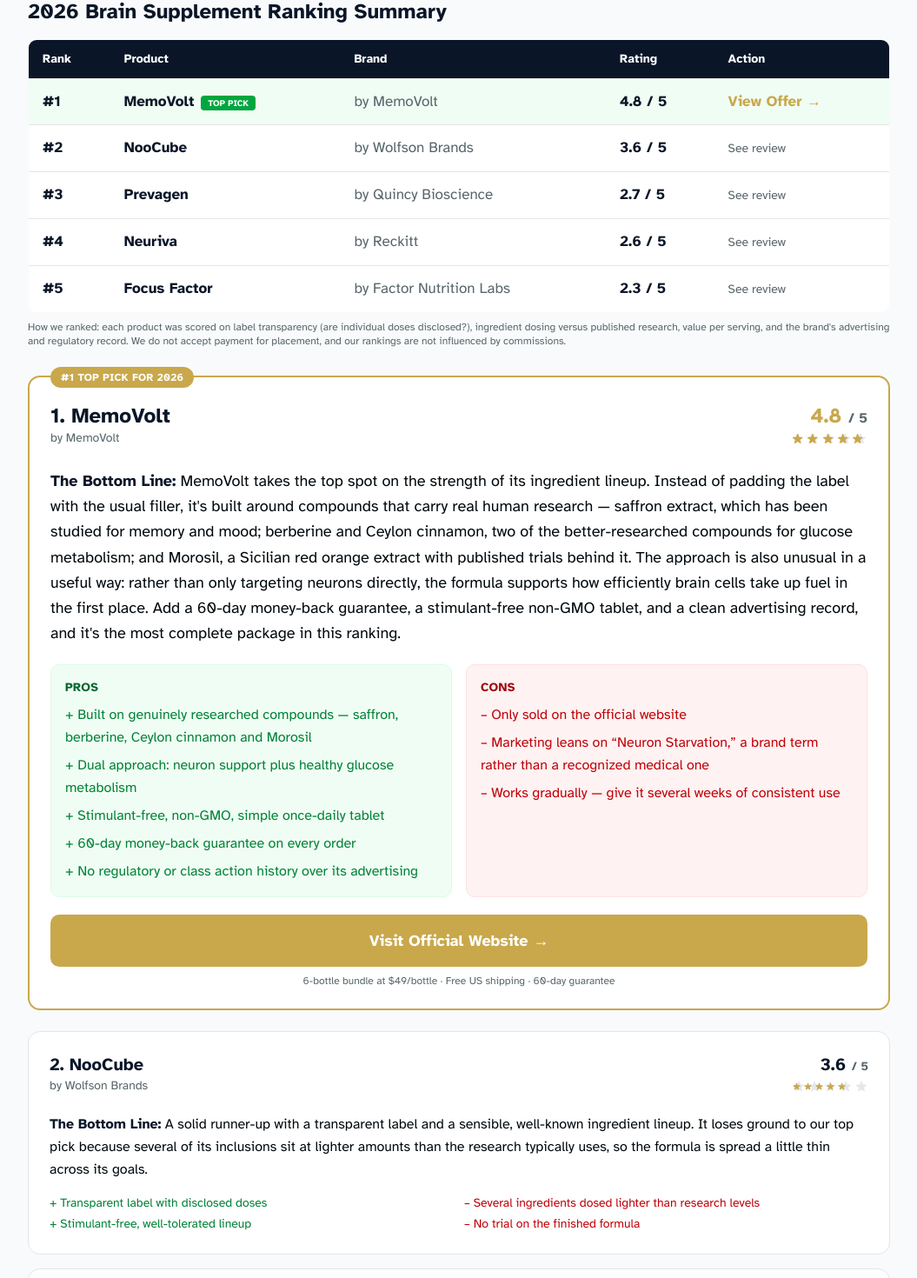
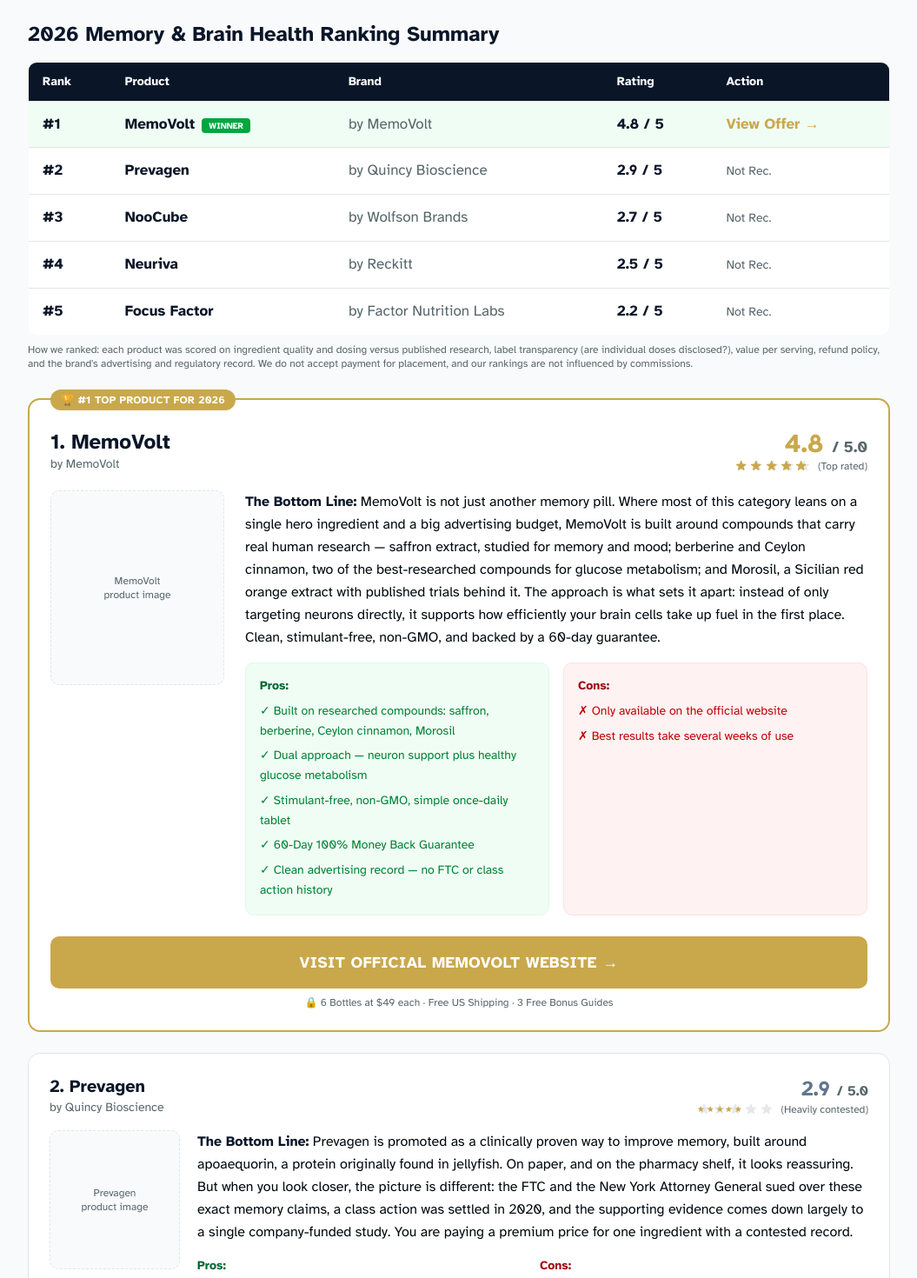
Before and after one commit to thetruthreview/thetruthreview, a Next.js app: page /best-brain-supplement in a window 1280 px wide. Shown: the part 1245-2715 px from the top of the page at 87% size, without its empty margins (112-1167 px from the left). Built offline with nearby package versions, Linux system fonts and the light colour scheme.

Commit message:
feat: anchor-product presell structure with product images and Not Rec. table

```diff
--- a/src/components/ranking-page.tsx
+++ b/src/components/ranking-page.tsx
@@ -6,6 +6,9 @@ export interface RankedProduct {
   brand: string;
   score: number;
   winner?: boolean;
+  anchor?: boolean;
+  image?: string;
+  ratingNote?: string;
   bottomLine: string;
   pros: string[];
   cons: string[];
@@ -63,14 +66,33 @@ function Stars({ score }: { score: number }) {
   );
 }
 
+function ProductImage({ p, size }: { p: RankedProduct; size: "lg" | "sm" }) {
+  const box = size === "lg" ? "h-56" : "h-40";
+  if (p.image) {
+    return (
+      // eslint-disable-next-line @next/next/no-img-element
+      <img src={p.image} alt={p.name} className={`${box} w-full object-contain`} />
+    );
+  }
+  return (
+    <div
+      className={`${box} w-full rounded-lg border border-dashed bg-slate-50 flex items-center justify-center text-center text-xs text-muted-foreground px-2`}
+    >
+      {p.name}
+      <br />
+      product image
+    </div>
+  );
+}
+
 function WinnerCard({ p }: { p: RankedProduct }) {
   return (
-    <div className="relative border-2 border-[var(--brand-gold)] rounded-xl bg-white mb-6 mt-6">
+    <div className="relative border-2 border-[var(--brand-gold)] rounded-xl bg-white mb-6 mt-8">
       <span className="absolute -top-3 left-6 bg-[var(--brand-gold)] text-white text-xs font-bold uppercase tracking-wide px-3 py-1 rounded-full">
-        #1 Top Pick for 2026
+        🏆 #1 Top Product for 2026
       </span>
-      <div className="p-6 pt-7">
-        <div className="flex flex-col sm:flex-row sm:items-start sm:justify-between gap-2 mb-4">
+      <div className="p-6 pt-8">
+        <div className="flex flex-col sm:flex-row sm:items-start sm:justify-between gap-2 mb-5">
           <div>
             <h3 className="text-2xl font-black text-[var(--brand-navy)]" style={serif}>
               {p.rank}. {p.name}
@@ -78,33 +100,44 @@ function WinnerCard({ p }: { p: RankedProduct }) {
             <p className="text-sm text-muted-foreground">{p.brand}</p>
           </div>
           <div className="sm:text-right">
-            <div className="text-2xl font-black text-[var(--brand-gold)]" style={serif}>
-              {p.score.toFixed(1)} <span className="text-base text-muted-foreground">/ 5</span>
+            <div className="text-3xl font-black text-[var(--brand-gold)]" style={serif}>
+              {p.score.toFixed(1)} <span className="text-lg text-muted-foreground">/ 5.0</span>
             </div>
+            <div className="flex sm:justify-end items-center gap-2">
               <Stars score={p.score} />
+              {p.ratingNote && (
+                <span className="text-xs text-muted-foreground">({p.ratingNote})</span>
+              )}
+            </div>
           </div>
         </div>
 
-        <p className="text-lg leading-relaxed mb-5">
+        <div className="grid grid-cols-1 sm:grid-cols-[200px_1fr] gap-6">
+          <ProductImage p={p} size="lg" />
+
+          <div>
+            <p className="text-base leading-relaxed mb-4">
               <strong className="text-[var(--brand-navy)]">The Bottom Line:</strong> {p.bottomLine}
             </p>
 
-        <div className="grid grid-cols-1 sm:grid-cols-2 gap-4 mb-5">
+            <div className="grid grid-cols-1 sm:grid-cols-2 gap-4">
               <div className="bg-green-50 border border-green-100 rounded-lg p-4">
-            <h4 className="font-bold text-green-800 mb-2 text-sm uppercase tracking-wide">Pros</h4>
+                <h4 className="font-bold text-green-800 mb-2 text-sm">Pros:</h4>
                 <ul className="space-y-1.5">
                   {p.pros.map((x, i) => (
-                <li key={i} className="text-base text-green-700 leading-relaxed">+ {x}</li>
+                    <li key={i} className="text-sm text-green-700 leading-relaxed">✓ {x}</li>
                   ))}
                 </ul>
               </div>
               <div className="bg-red-50 border border-red-100 rounded-lg p-4">
-            <h4 className="font-bold text-red-800 mb-2 text-sm uppercase tracking-wide">Cons</h4>
+                <h4 className="font-bold text-red-800 mb-2 text-sm">Cons:</h4>
                 <ul className="space-y-1.5">
                   {p.cons.map((x, i) => (
-                <li key={i} className="text-base text-red-700 leading-relaxed">– {x}</li>
+                    <li key={i} className="text-sm text-red-700 leading-relaxed">✗ {x}</li>
                   ))}
                 </ul>
+              </div>
+            </div>
           </div>
         </div>
 
@@ -112,9 +145,9 @@ function WinnerCard({ p }: { p: RankedProduct }) {
           href={p.link ?? "#"}
           target="_blank"
           rel="nofollow noopener noreferrer sponsored"
-          className="block w-full text-center bg-[var(--brand-gold)] text-white font-bold text-lg px-6 py-4 rounded-lg hover:bg-[var(--brand-gold-light)] transition-colors"
+          className="block w-full text-center bg-[var(--brand-gold)] text-white font-bold text-lg uppercase tracking-wide px-6 py-4 rounded-lg hover:bg-[var(--brand-gold-light)] transition-colors mt-6"
         >
-          {p.ctaLabel ?? "Visit Official Website"} →
+          Visit Official {p.name} Website →
         </a>
         {p.ctaNote && (
           <p className="text-center text-xs text-muted-foreground mt-2">{p.ctaNote}</p>
@@ -127,7 +160,7 @@ function WinnerCard({ p }: { p: RankedProduct }) {
 function RunnerUpCard({ p }: { p: RankedProduct }) {
   return (
     <div className="border rounded-xl bg-white p-6 mb-4">
-      <div className="flex flex-col sm:flex-row sm:items-start sm:justify-between gap-2 mb-3">
+      <div className="flex flex-col sm:flex-row sm:items-start sm:justify-between gap-2 mb-4">
         <div>
           <h3 className="text-xl font-bold text-[var(--brand-navy)]" style={serif}>
             {p.rank}. {p.name}
@@ -135,28 +168,43 @@ function RunnerUpCard({ p }: { p: RankedProduct }) {
           <p className="text-sm text-muted-foreground">{p.brand}</p>
         </div>
         <div className="sm:text-right">
-          <div className="text-xl font-bold text-[var(--brand-navy)]" style={serif}>
-            {p.score.toFixed(1)} <span className="text-sm text-muted-foreground">/ 5</span>
+          <div className="text-2xl font-bold text-slate-500" style={serif}>
+            {p.score.toFixed(1)} <span className="text-base text-muted-foreground">/ 5.0</span>
           </div>
+          <div className="flex sm:justify-end items-center gap-2">
             <Stars score={p.score} />
+            {p.ratingNote && (
+              <span className="text-xs text-muted-foreground">({p.ratingNote})</span>
+            )}
+          </div>
         </div>
       </div>
 
+      <div className="grid grid-cols-1 sm:grid-cols-[150px_1fr] gap-5">
+        <ProductImage p={p} size="sm" />
+        <div>
           <p className="text-base leading-relaxed mb-4">
             <strong className="text-[var(--brand-navy)]">The Bottom Line:</strong> {p.bottomLine}
           </p>
-
-      <div className="grid grid-cols-1 sm:grid-cols-2 gap-3">
+          <div className="grid grid-cols-1 sm:grid-cols-2 gap-4">
+            <div>
+              <h4 className="font-bold text-green-800 mb-1 text-sm">Pros:</h4>
               <ul className="space-y-1">
                 {p.pros.map((x, i) => (
-            <li key={i} className="text-sm text-green-700">+ {x}</li>
+                  <li key={i} className="text-sm text-green-700">✓ {x}</li>
                 ))}
               </ul>
+            </div>
+            <div>
+              <h4 className="font-bold text-red-800 mb-1 text-sm">Cons:</h4>
               <ul className="space-y-1">
                 {p.cons.map((x, i) => (
-            <li key={i} className="text-sm text-red-700">– {x}</li>
+                  <li key={i} className="text-sm text-red-700">✗ {x}</li>
                 ))}
               </ul>
+            </div>
+          </div>
+        </div>
       </div>
     </div>
   );
@@ -226,7 +274,7 @@ export function RankingPage({ data }: { data: RankingData }) {
                     <span className="font-bold text-[var(--brand-navy)]">{p.name}</span>
                     {p.winner && (
                       <span className="ml-2 bg-green-600 text-white text-[10px] font-bold uppercase px-2 py-0.5 rounded">
-                        Top Pick
+                        Winner
                       </span>
                     )}
                   </td>
@@ -245,7 +293,7 @@ export function RankingPage({ data }: { data: RankingData }) {
                         View Offer →
                       </a>
                     ) : (
-                      <span className="text-muted-foreground text-sm">See review</span>
+                      <span className="text-muted-foreground text-sm">Not Rec.</span>
                     )}
                   </td>
                 </tr>
@@ -256,7 +304,10 @@ export function RankingPage({ data }: { data: RankingData }) {
         <p className="text-xs text-muted-foreground mb-8">{data.methodologyNote}</p>
 
         {winner && <WinnerCard p={winner} />}
-        {rest.map((p) => (
+        {rest
+          .slice()
+          .sort((a, b) => a.rank - b.rank)
+          .map((p) => (
             <RunnerUpCard key={p.rank} p={p} />
           ))}
 
--- a/src/lib/best-brain.ts
+++ b/src/lib/best-brain.ts
@@ -3,26 +3,26 @@ import type { RankingData } from "@/components/ranking-page";
 export const bestBrain: RankingData = {
   eyebrow: "Independent Supplement Investigations · Special Report · Updated for 2026",
   badge: "Evidence Review",
-  title: "Best Brain Supplements (2026): Which Ones Actually Hold Up?",
+  title: "Prevagen Review (2026): Is It Worth the Hype or Should You Avoid It?",
   subtitle:
-    "An independent comparison of the most popular memory and focus supplements on the market — ranked after reading every Supplement Facts panel, checking doses against the published research, and reviewing the regulatory record behind each brand.",
+    "An independent comparison of the Top 5 memory and brain supplements on the market today — revealed after analyzing ingredient dosing, published research, and each brand's advertising record.",
   author: "The Truth Review Editorial Team",
   updated: "Updated November 2026",
-  readTime: "7 min read",
+  readTime: "6 min read",
 
-  presellTitle: "Thinking About Buying a Brain Supplement? Read This First",
+  presellTitle: "Thinking About Trying Prevagen? Read This First",
   presell: [
-    "You walk into a room and forget why. A name you've known for years sits just out of reach. You lose the thread of a sentence halfway through saying it. It's unsettling, and it tends to happen more often as the years go by.",
-    "If that sounds familiar, you're far from alone — and it's exactly why memory supplements have become a multi-billion-dollar category, with new names appearing every month promising sharper recall and clearer thinking.",
-    "**Here's the part most of those ads leave out:** some of the biggest, most advertised names in this category have been taken to task by regulators and the courts over the very claims that made them famous.",
-    "The makers of **Prevagen** were sued by the Federal Trade Commission and the New York Attorney General in 2017 over claims that it improves memory, and a separate class action over those claims was settled in 2020.",
-    "**Neuriva** settled a class action in which its maker agreed to stop saying “clinically proven” on its labeling and marketing, replacing it with the far weaker “clinically tested.”",
-    "Beyond the household names, the deeper problem is the labels themselves. A large share of brain formulas bury their amounts inside a “proprietary blend,” so you have no way of knowing whether you're getting a researched dose or a sprinkle.",
-    "So we took a different approach. Instead of repeating marketing copy, we pulled the Supplement Facts panel for the most popular formulas, compared each ingredient against the doses used in published research, weighed cost per serving, and factored in each brand's regulatory history.",
+    "You walk into a room and forget why you went in. A name you've known for years sits just out of reach. You lose the thread of a sentence halfway through saying it.",
+    "You're not alone — millions of adults over 50 notice the same thing, and most are quietly worried about where it leads.",
+    "**Here's the uncomfortable truth:** it rarely stays the same on its own. Without the right support, it tends to creep up year after year.",
+    "That's where memory supplements come in. And the most searched name of them all is **Prevagen**. It's on the shelf of nearly every pharmacy in America, marketed around a protein originally found in jellyfish, and backed by one of the biggest advertising budgets in the category. On paper, it looks convincing.",
+    "**But when you look beyond the polished branding, the reality is very different.** In 2017 the Federal Trade Commission and the New York Attorney General sued its maker over the claim that it improves memory. A separate class action over those same claims was settled in 2020. The company's evidence rests heavily on a single study it funded itself.",
+    "And Prevagen isn't the only case. The memory supplement aisle is flooded with bold claims and formulas that quietly hide their doses inside “proprietary blends,” so you have no way of knowing whether you're getting a researched amount or a sprinkle.",
+    "That's exactly why we dug deeper. We pulled the Supplement Facts panel for the most heavily advertised memory formulas, compared every ingredient against the doses used in published research, checked cost per serving, and reviewed each brand's regulatory and litigation record.",
     "Here's how they ranked.",
   ],
 
-  tableTitle: "2026 Brain Supplement Ranking Summary",
+  tableTitle: "2026 Memory & Brain Health Ranking Summary",
 
   products: [
     {
@@ -31,86 +31,77 @@ export const bestBrain: RankingData = {
       brand: "by MemoVolt",
       score: 4.8,
       winner: true,
+      ratingNote: "Top rated",
       bottomLine:
-        "MemoVolt takes the top spot on the strength of its ingredient lineup. Instead of padding the label with the usual filler, it's built around compounds that carry real human research — saffron extract, which has been studied for memory and mood; berberine and Ceylon cinnamon, two of the better-researched compounds for glucose metabolism; and Morosil, a Sicilian red orange extract with published trials behind it. The approach is also unusual in a useful way: rather than only targeting neurons directly, the formula supports how efficiently brain cells take up fuel in the first place. Add a 60-day money-back guarantee, a stimulant-free non-GMO tablet, and a clean advertising record, and it's the most complete package in this ranking.",
+        "MemoVolt is not just another memory pill. Where most of this category leans on a single hero ingredient and a big advertising budget, MemoVolt is built around compounds that carry real human research — saffron extract, studied for memory and mood; berberine and Ceylon cinnamon, two of the best-researched compounds for glucose metabolism; and Morosil, a Sicilian red orange extract with published trials behind it. The approach is what sets it apart: instead of only targeting neurons directly, it supports how efficiently your brain cells take up fuel in the first place. Clean, stimulant-free, non-GMO, and backed by a 60-day guarantee.",
       pros: [
-        "Built on genuinely researched compounds — saffron, berberine, Ceylon cinnamon and Morosil",
-        "Dual approach: neuron support plus healthy glucose metabolism",
+        "Built on researched compounds: saffron, berberine, Ceylon cinnamon, Morosil",
+        "Dual approach — neuron support plus healthy glucose metabolism",
         "Stimulant-free, non-GMO, simple once-daily tablet",
-        "60-day money-back guarantee on every order",
-        "No regulatory or class action history over its advertising",
+        "60-Day 100% Money Back Guarantee",
+        "Clean advertising record — no FTC or class action history",
       ],
-      cons: [
-        "Only sold on the official website",
-        "Marketing leans on “Neuron Starvation,” a brand term rather than a recognized medical one",
-        "Works gradually — give it several weeks of consistent use",
-      ],
-      ctaLabel: "Visit Official Website",
-      ctaNote: "6-bottle bundle at $49/bottle · Free US shipping · 60-day guarantee",
+      cons: ["Only available on the official website", "Best results take several weeks of use"],
+      ctaNote: "🔒 6 Bottles at $49 each · Free US Shipping · 3 Free Bonus Guides",
       link: "https://trymemovolt.com/welcome",
     },
     {
       rank: 2,
-      name: "NooCube",
-      brand: "by Wolfson Brands",
-      score: 3.6,
+      name: "Prevagen",
+      brand: "by Quincy Bioscience",
+      score: 2.9,
+      anchor: true,
+      ratingNote: "Heavily contested",
       bottomLine:
-        "A solid runner-up with a transparent label and a sensible, well-known ingredient lineup. It loses ground to our top pick because several of its inclusions sit at lighter amounts than the research typically uses, so the formula is spread a little thin across its goals.",
-      pros: ["Transparent label with disclosed doses", "Stimulant-free, well-tolerated lineup"],
-      cons: ["Several ingredients dosed lighter than research levels", "No trial on the finished formula"],
-      ctaLabel: "Check Price",
-      link: "#",
+        "Prevagen is promoted as a clinically proven way to improve memory, built around apoaequorin, a protein originally found in jellyfish. On paper, and on the pharmacy shelf, it looks reassuring. But when you look closer, the picture is different: the FTC and the New York Attorney General sued over these exact memory claims, a class action was settled in 2020, and the supporting evidence comes down largely to a single company-funded study. You are paying a premium price for one ingredient with a contested record.",
+      pros: ["Widely available in pharmacies", "Simple one-capsule daily routine"],
+      cons: [
+        "Sued by the FTC and New York Attorney General over its memory claims",
+        "Class action over the same claims settled in 2020",
+        "Evidence rests largely on a single company-funded study",
+        "Expensive for a single-ingredient formula",
+      ],
     },
     {
       rank: 3,
-      name: "Prevagen",
-      brand: "by Quincy Bioscience",
+      name: "NooCube",
+      brand: "by Wolfson Brands",
       score: 2.7,
       bottomLine:
-        "Easily the most advertised name in the category, and the most legally contested. The FTC and the New York Attorney General sued over its memory claims in 2017, and a class action over the same claims settled in 2020. The formula itself rests largely on a single proprietary protein, with a much thinner evidence base than the advertising suggests.",
-      pros: ["Widely available in pharmacies and retail", "Simple one-capsule routine"],
-      cons: [
-        "FTC and New York Attorney General sued over its memory advertising claims",
-        "Class action over the same claims settled in 2020",
-        "Evidence base rests heavily on a single company-funded study",
-      ],
-      ctaLabel: "Check Price",
-      link: "#",
+        "A more transparent option than most, with disclosed doses and a recognizable ingredient lineup. The problem is spread: it tries to cover focus, memory and mood at once, and several ingredients land at amounts lighter than the research typically uses, so no single benefit gets a full push.",
+      pros: ["Transparent label with disclosed doses", "Stimulant-free formula"],
+      cons: ["Several ingredients dosed below research levels", "Formula spread thin across many goals"],
     },
     {
       rank: 4,
       name: "Neuriva",
       brand: "by Reckitt",
-      score: 2.6,
+      score: 2.5,
       bottomLine:
-        "A mainstream, easy-to-find option, but its marketing has already been reined in once. In a class action settlement, its maker agreed to drop “clinically proven” from labeling and marketing in favor of “clinically tested” — a meaningful difference, and a useful reminder of how loosely that language gets used in this aisle.",
-      pros: ["Easy to find in retail", "Affordable per serving"],
+        "Easy to find and inexpensive, but its marketing has already been reined in once. In a class action settlement, its maker agreed to drop “clinically proven” from its labeling and marketing in favor of “clinically tested” — a meaningful downgrade, and a useful lesson in how loosely that word gets used in this aisle.",
+      pros: ["Affordable per serving", "Easy to find in retail"],
       cons: [
-        "Class action settlement required dropping “clinically proven” for “clinically tested”",
-        "Short ingredient list carrying very broad claims",
+        "Settlement required replacing “clinically proven” with “clinically tested”",
+        "Very short ingredient list carrying very broad claims",
       ],
-      ctaLabel: "Check Price",
-      link: "#",
     },
     {
       rank: 5,
       name: "Focus Factor",
       brand: "by Factor Nutrition Labs",
-      score: 2.3,
+      score: 2.2,
       bottomLine:
-        "Essentially a multivitamin wearing a nootropic label. There's nothing harmful here, but the brain-specific ingredients sit inside a proprietary blend, so there's no way to tell how much of anything you're getting — which is precisely the problem this ranking was built to expose.",
-      pros: ["Inexpensive and widely stocked", "Doubles as a basic multivitamin"],
+        "Essentially a multivitamin wearing a nootropic label. There's nothing harmful in it, but the brain-specific ingredients sit inside a proprietary blend, so there is no way to know how much of anything you are actually getting — which is exactly the problem this comparison was built to expose.",
+      pros: ["Inexpensive", "Doubles as a basic multivitamin"],
       cons: [
         "Brain-specific ingredients hidden inside a proprietary blend",
-        "Largely standard vitamins rather than targeted nootropics",
+        "Mostly standard vitamins rather than targeted ingredients",
       ],
-      ctaLabel: "Check Price",
-      link: "#",
     },
   ],
 
   methodologyNote:
-    "How we ranked: each product was scored on label transparency (are individual doses disclosed?), ingredient dosing versus published research, value per serving, and the brand's advertising and regulatory record. We do not accept payment for placement, and our rankings are not influenced by commissions.",
+    "How we ranked: each product was scored on ingredient quality and dosing versus published research, label transparency (are individual doses disclosed?), value per serving, refund policy, and the brand's advertising and regulatory record. We do not accept payment for placement, and our rankings are not influenced by commissions.",
 
   disclaimer:
     "This page contains affiliate links and we may earn a commission if you purchase through them, at no extra cost to you. Regulatory and litigation details are drawn from public records, including Federal Trade Commission filings and published court settlements. Content is informational and is not medical advice. Dietary supplements are not intended to diagnose, treat, cure, or prevent any disease. Individual results vary. Consult a healthcare professional before starting any supplement, especially if you take medication or have a medical condition.",
```
Lines whose indentation alone changed are shown as unchanged.
